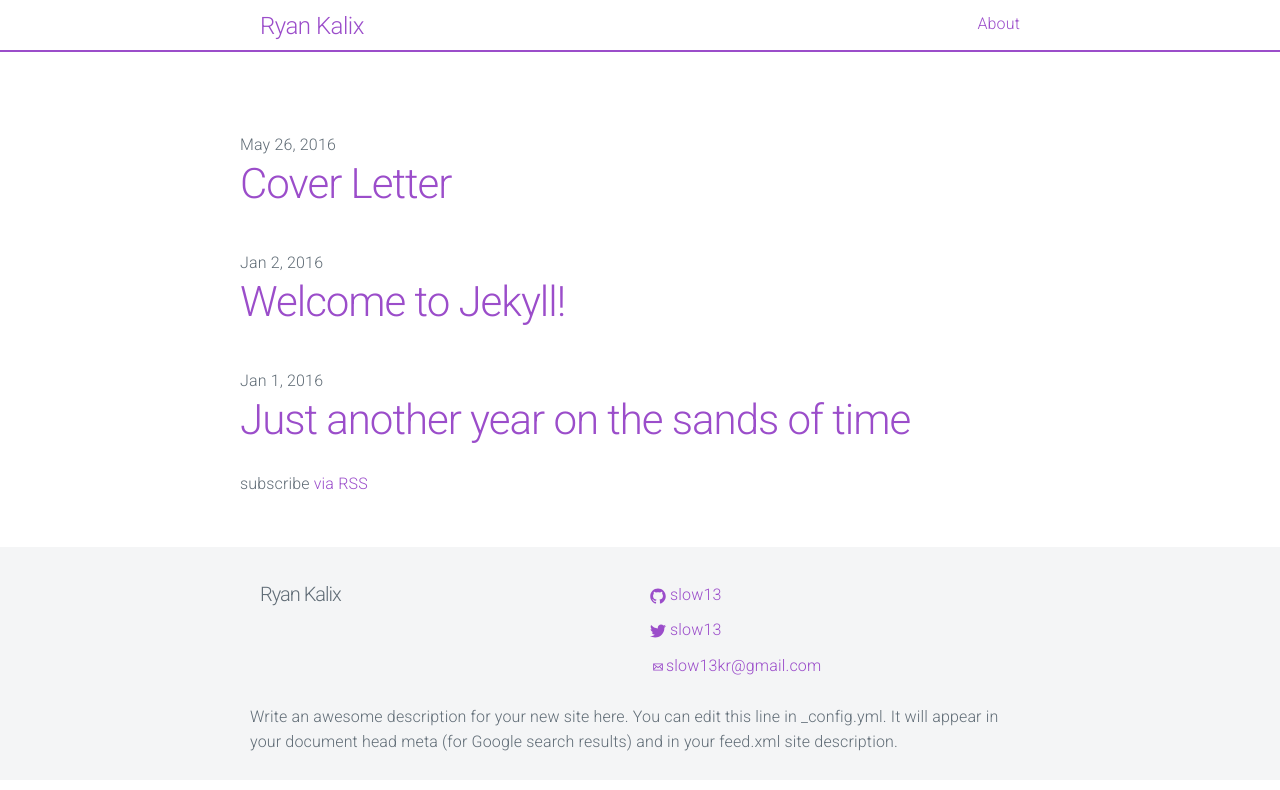
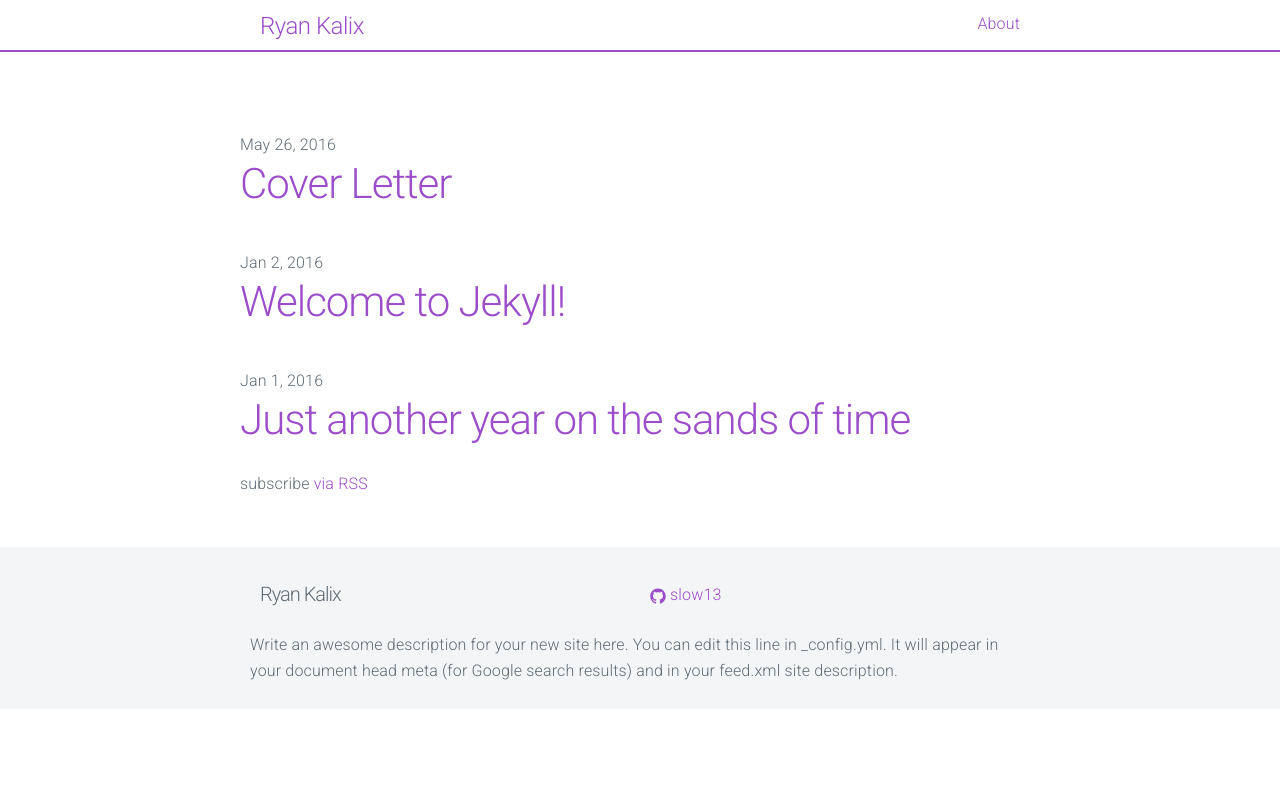
Before and after one commit to slow13/slow13.github.io, a Jekyll site: the page built from index.html, in a window 1280 px wide. Shown: the top 790 px of the page. Built offline with Jekyll 4.4.1, drawn with Linux system fonts in a browser that asks for light colours; part of the change alters nothing that is shown.

```diff
--- a/_config.yml
+++ b/_config.yml
@@ -14,7 +14,7 @@ description: > # this means to ignore newlines until "baseurl:"
   Google search results) and in your feed.xml site description.
 baseurl: "" # the subpath of your site, e.g. /blog
 url: "" # the base hostname & protocol for your site
-twitter_username: slow13
+facebook_username: slow13
 github_username:  slow13
 
 # Build settings
```
